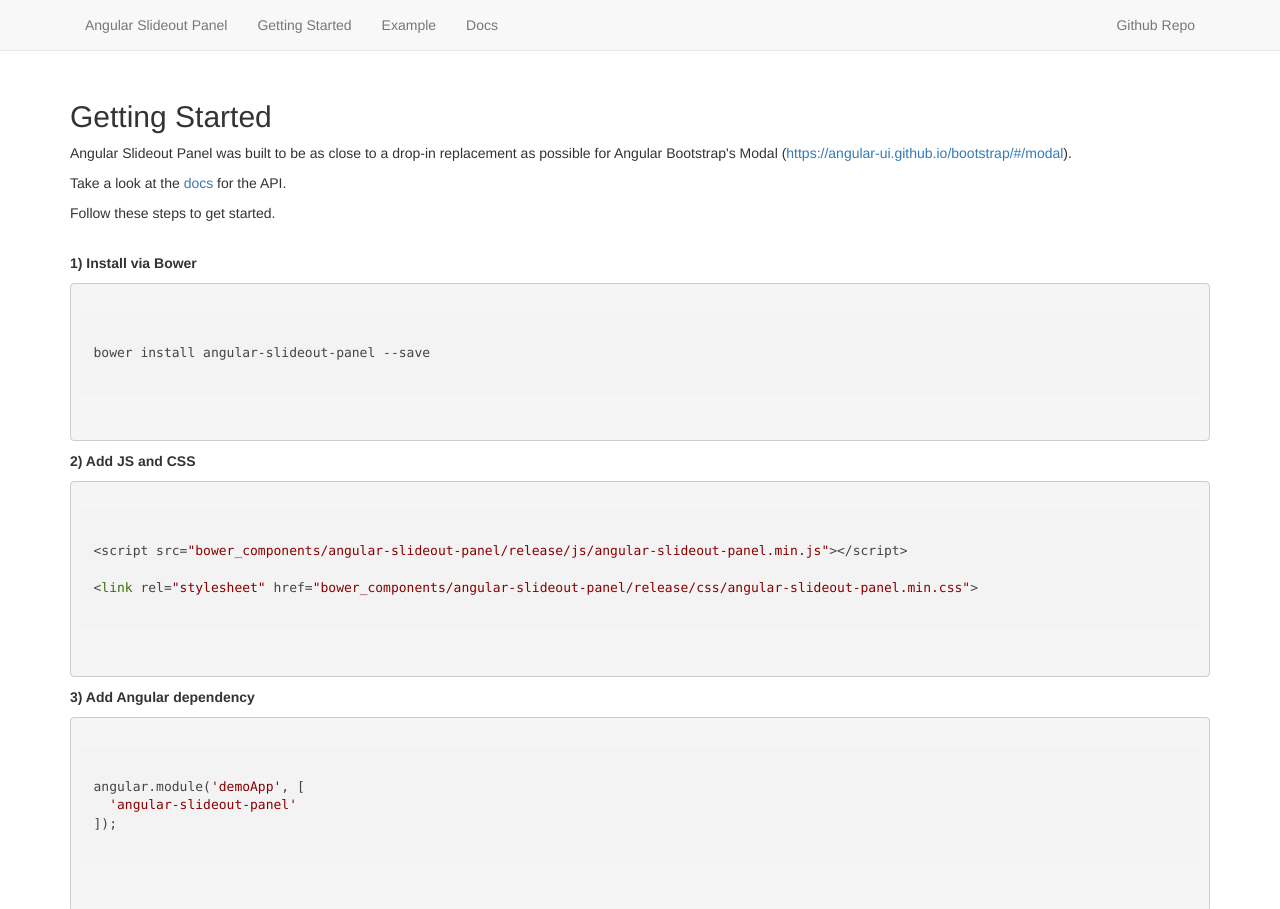
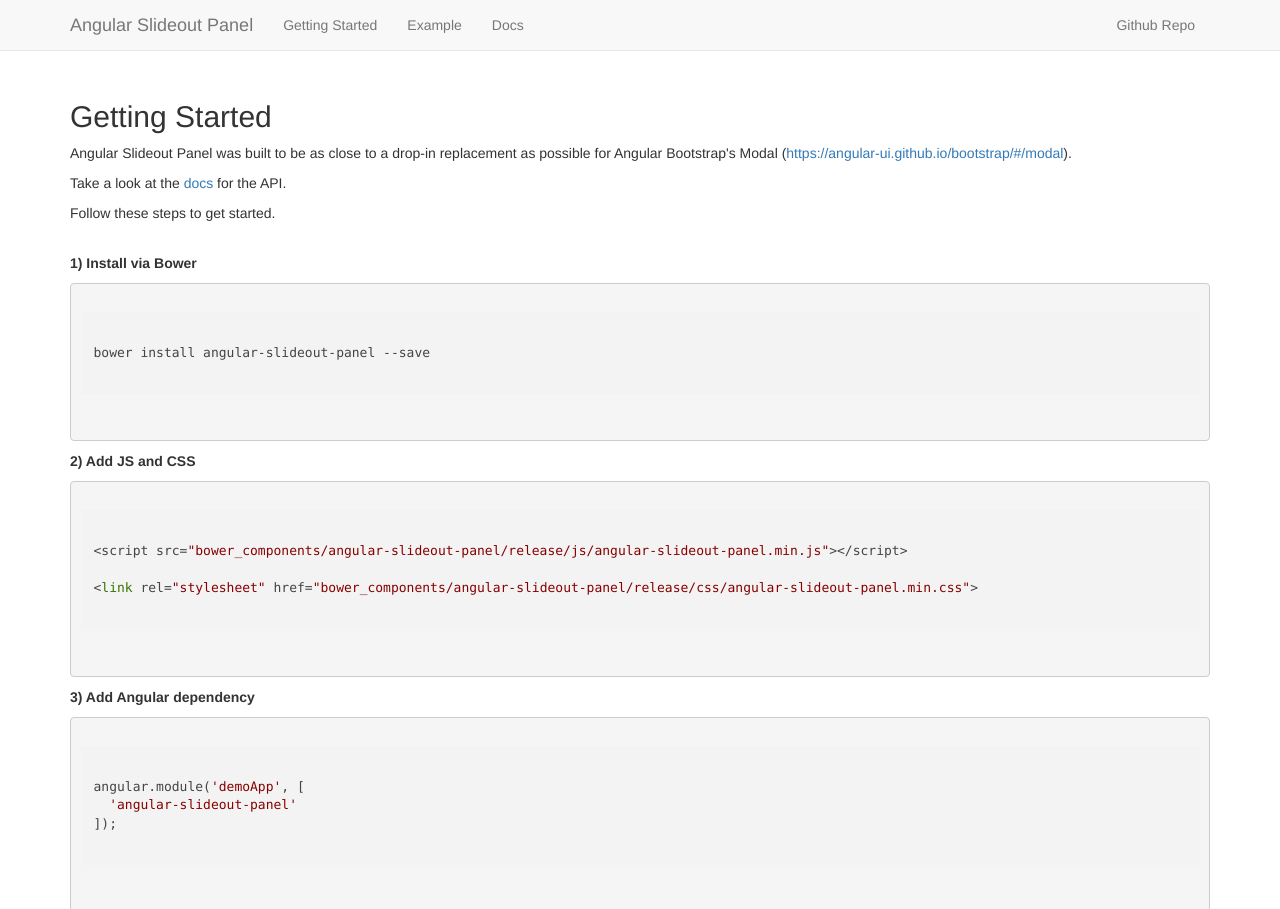
Before and after one commit to officert/angular-slideout-panel, a website: page index.html in a window 1280 px wide. Shown: the top 909 px of the page. Drawn offline with nearby package versions, Linux system fonts and the light colour scheme.

Commit message:
nabber brand class

```diff
--- a/index.html
+++ b/index.html
@@ -31,10 +31,8 @@
         </button>
       </div>
       <nav class="collapse navbar-collapse clearfix">
+        <a class="navbar-brand" href="https://tablelist.github.io/angular-slideout-panel">Angular Slideout Panel</a>
         <ul class="asp-navbar nav navbar-nav pull-left">
-          <li>
-            <a href="https://tablelist.github.io/angular-slideout-panel">Angular Slideout Panel</a>
-          </li>
           <li>
             <a href="#getting-started">Getting Started</a>
           </li>
```
